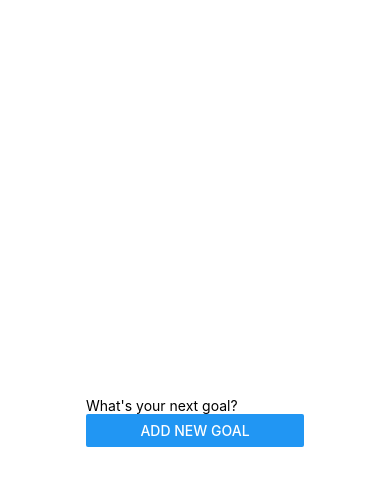
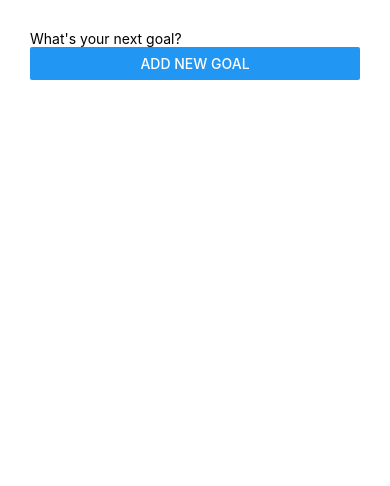
Before and after one commit to annaszalkiewicz/my-goals-app, a React Native app: screen / in a window 390 px wide. Shown: the top 486 px of the page. Built offline with nearby package versions, Linux system fonts and the light colour scheme.

Commit message:
Convert goal to object and set goal title & key

```diff
--- a/App.js
+++ b/App.js
@@ -14,7 +14,13 @@ const App = () => {
   };
 
   const submitHandler = () => {
-    setGoals(currentGoals => [...currentGoals, newGoal]);
+    setGoals(currentGoals => [
+      ...currentGoals,
+      {
+        title: newGoal,
+        key: Math.random().toString()
+      }
+    ]);
   };
 
   return (
@@ -33,10 +39,9 @@ const App = () => {
 
 const styles = StyleSheet.create({
   container: {
-    flex: 1,
     backgroundColor: '#fff',
-    alignItems: 'center',
     justifyContent: 'center',
+    padding: 30
   },
 });
 
```
